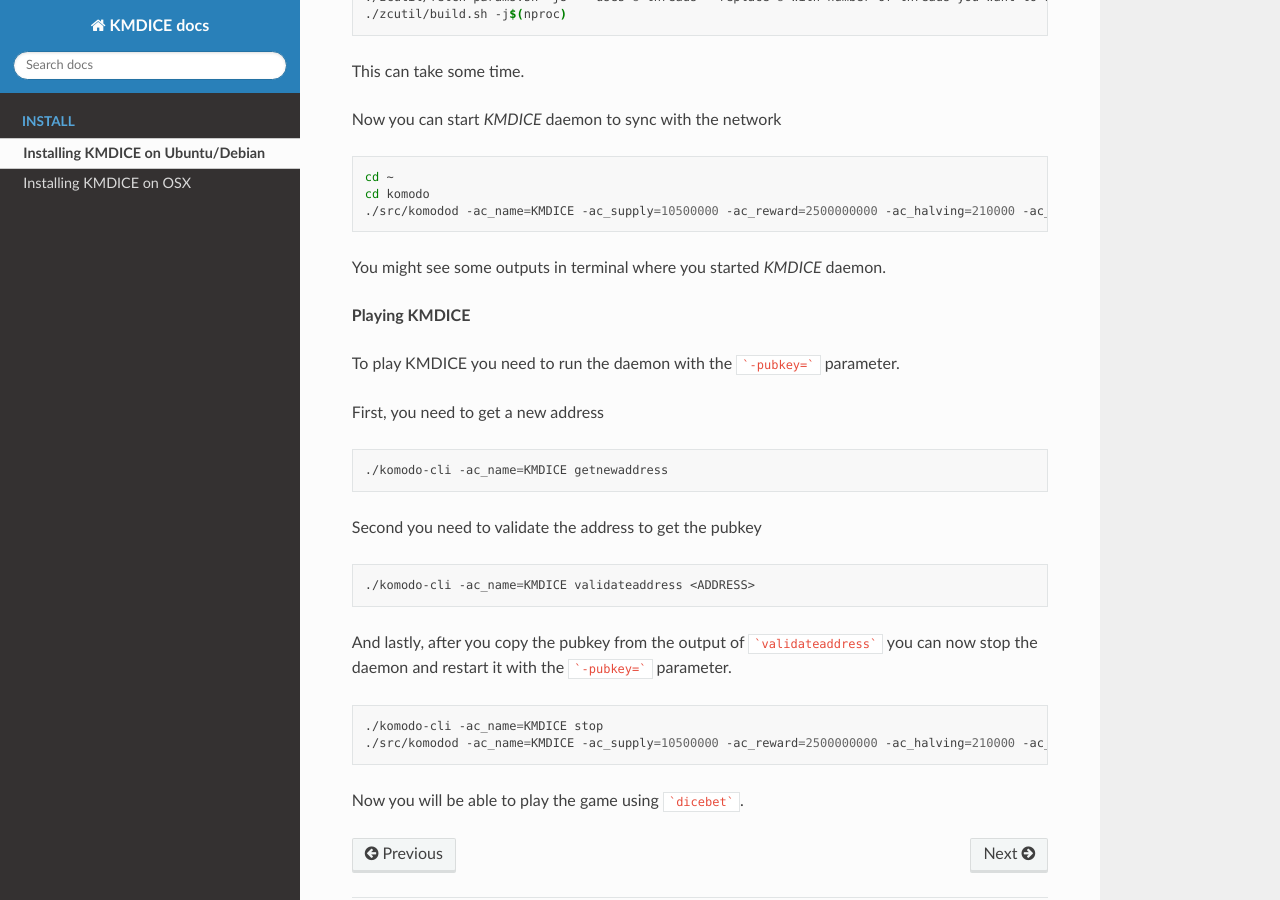
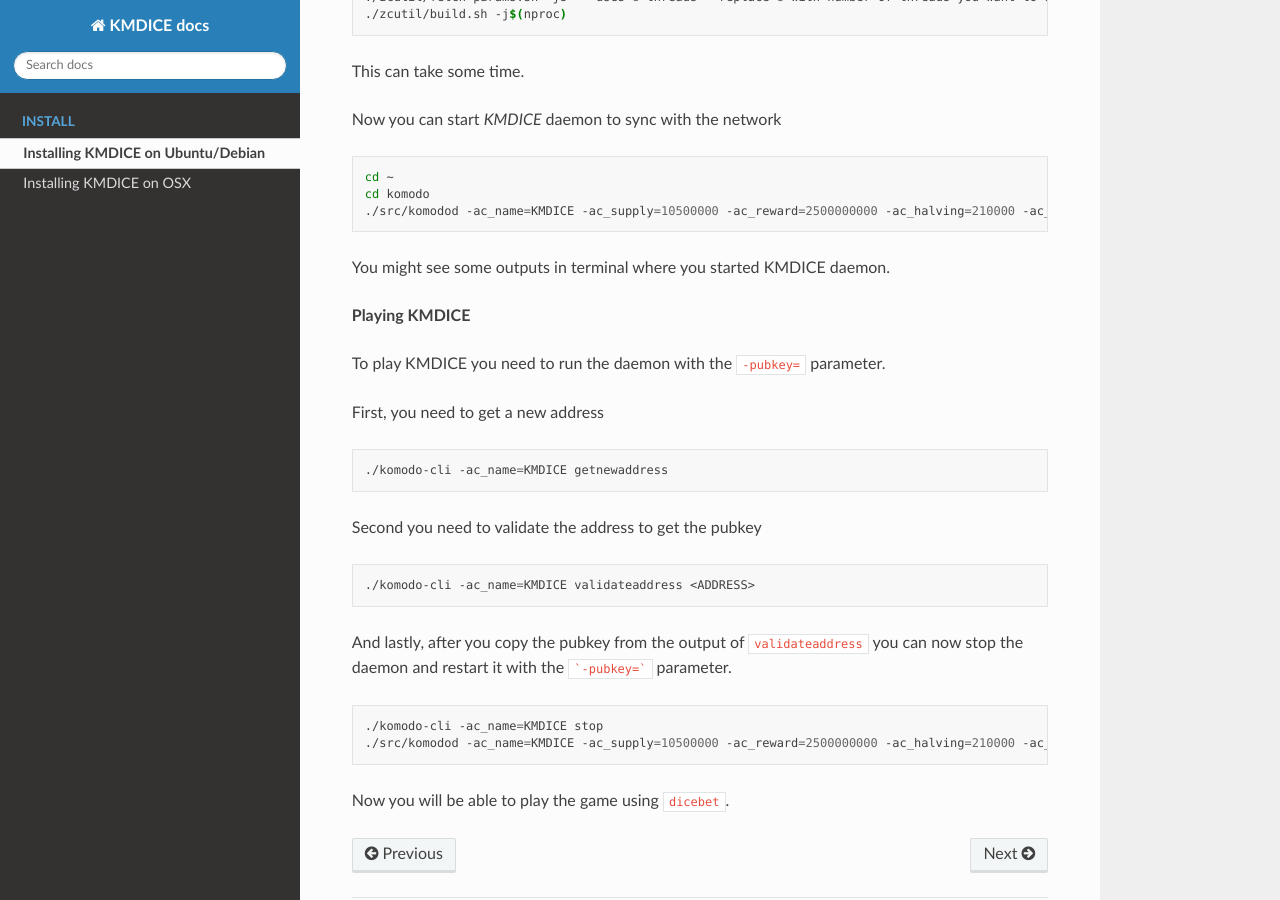
Before and after one commit to chainmakers/kmdicedocs, a Sphinx documentation site: the page built from source/komodoinstallguide.rst, in a window 1280 px wide and 900 px high, scrolled down 809 px. Built offline with Sphinx 7.4.7 and the Read the Docs theme 2.0.0, drawn with Linux system fonts in a browser that asks for light colours; pages that are not in the unit, such as notebooks, are missing from menus.

````diff
--- a/source/komodoinstallguide.rst
+++ b/source/komodoinstallguide.rst
@@ -50,11 +50,11 @@ Now you can start `KMDICE` daemon to sync with the network
         cd komodo
         ./src/komodod -ac_name=KMDICE -ac_supply=10500000 -ac_reward=2500000000 -ac_halving=210000 -ac_cc=2 -addressindex=1 -spentindex=1 &
 
-You might see some outputs in terminal where you started `KMDICE` daemon.
+You might see some outputs in terminal where you started KMDICE daemon.
 
 **Playing KMDICE**
 
-To play KMDICE you need to run the daemon with the ```-pubkey=``` parameter.
+To play KMDICE you need to run the daemon with the ``-pubkey=`` parameter.
 
 First, you need to get a new address
 
@@ -69,7 +69,7 @@ Second you need to validate the address to get the pubkey
 	./komodo-cli -ac_name=KMDICE validateaddress <ADDRESS>
 
 
-And lastly, after you copy the pubkey from the output of ```validateaddress``` you can now stop the daemon and restart it with the ```-pubkey=``` parameter.
+And lastly, after you copy the pubkey from the output of ``validateaddress`` you can now stop the daemon and restart it with the ```-pubkey=``` parameter.
 
 
 .. code-block:: shell
@@ -78,4 +78,4 @@ And lastly, after you copy the pubkey from the output of ```validateaddress``` y
 	./src/komodod -ac_name=KMDICE -ac_supply=10500000 -ac_reward=2500000000 -ac_halving=210000 -ac_cc=2 -addressindex=1 -spentindex=1 -pubkey=<YOUR PUBKEY> &
 
 
-Now you will be able to play the game using ```dicebet```.
+Now you will be able to play the game using ``dicebet``.
````
